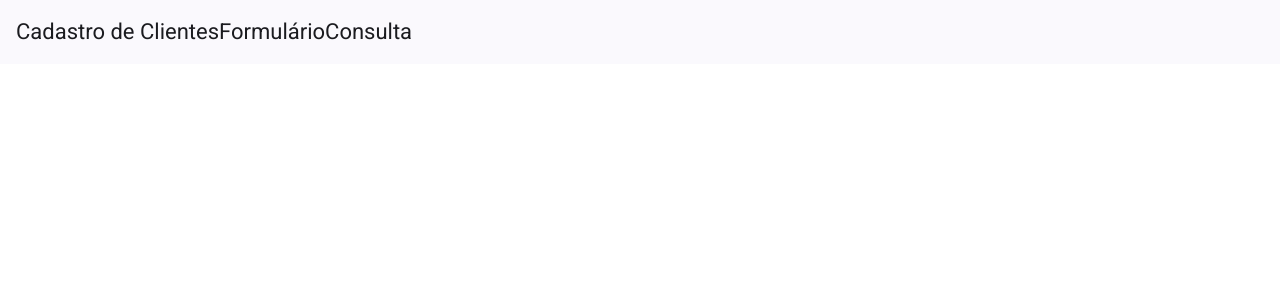
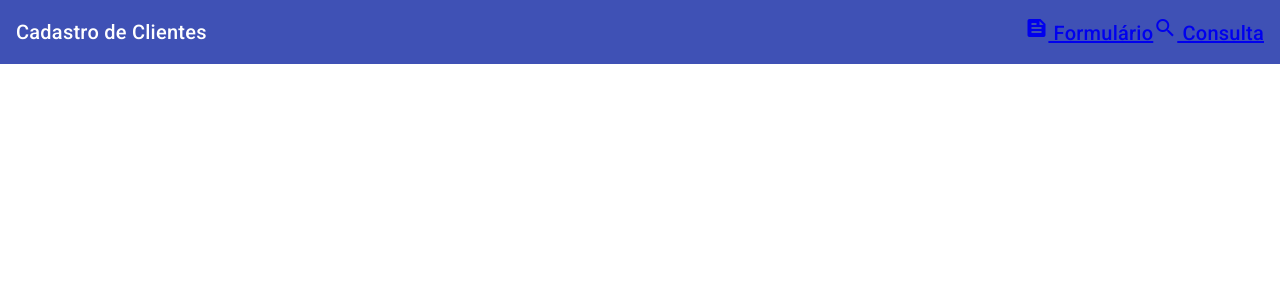
Before and after one commit to carloslegnaro78/crud-angular-material, an Angular app: page / in a window 1280 px wide. Shown: the top 300 px of the page. Built offline with nearby package versions, Linux system fonts and the light colour scheme.

Commit message:
Router Link e Material Icons

```diff
--- a/angular.json
+++ b/angular.json
@@ -32,7 +32,7 @@
               }
             ],
             "styles": [
-              "@angular/material/prebuilt-themes/azure-blue.css",
+              "@angular/material/prebuilt-themes/indigo-pink.css",
               "src/styles.scss"
             ],
             "scripts": []
--- a/src/app/app.component.html
+++ b/src/app/app.component.html
@@ -1,7 +1,13 @@
 <mat-toolbar color="primary">
     <span>Cadastro de Clientes</span>
     <span class="spacer"></span>
-    <a>Formulário</a>
-    <a>Consulta</a>
+    <a routerLink="/cadastro">
+      <mat-icon fontIcon="feed"></mat-icon>
+      Formulário
+    </a>
+    <a routerLink="/consulta">
+    <mat-icon fontIcon="search"></mat-icon>
+      Consulta
+    </a>
 </mat-toolbar>
 <router-outlet></router-outlet>
--- a/src/app/app.component.scss
+++ b/src/app/app.component.scss
@@ -0,0 +1,3 @@
+.spacer {
+    flex: 1 1 auto;
+}
--- a/src/app/app.component.ts
+++ b/src/app/app.component.ts
@@ -1,11 +1,12 @@
 
 import { Component } from '@angular/core';
-import { RouterOutlet } from '@angular/router';
+import { RouterOutlet, RouterLink } from '@angular/router';
 import { MatToolbarModule } from '@angular/material/toolbar';
+import { MatIconModule, MatIcon } from '@angular/material/icon';
 
 @Component({
   selector: 'app-root',
-  imports: [RouterOutlet, MatToolbarModule],
+  imports: [RouterOutlet, RouterLink, MatToolbarModule, MatIcon],
   templateUrl: './app.component.html',
   styleUrls: ['./app.component.scss'],
 })
```
